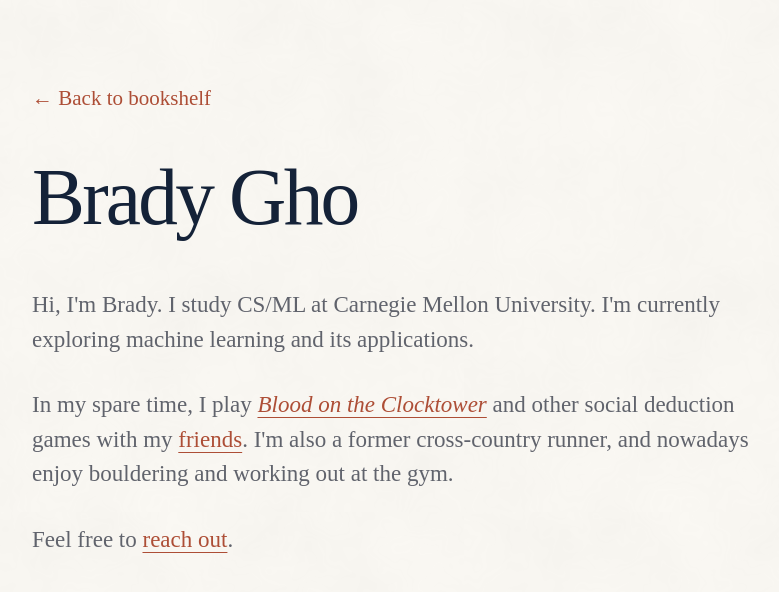
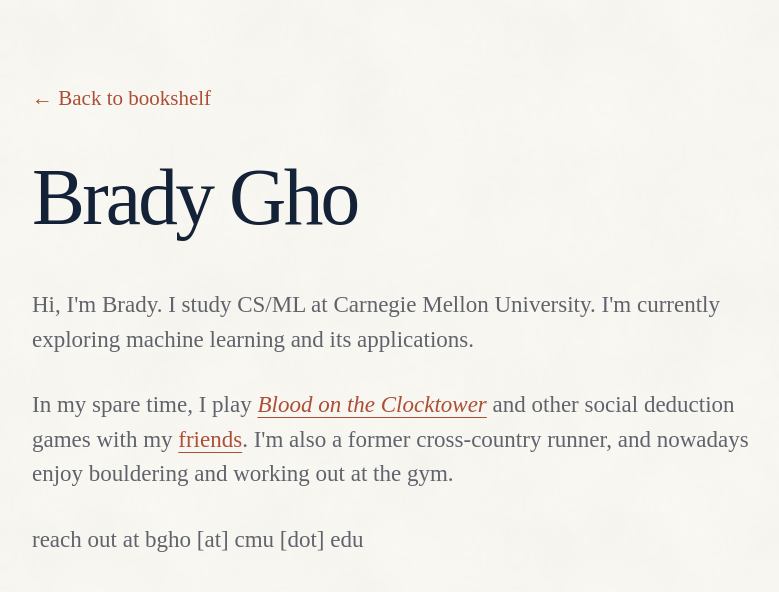
Before and after one commit to ghobrady/ghobrady.github.io, a Jekyll site: the page built from about.html, in a window 1280 px wide. Shown: the top 592 px of the page, without its empty margins (48-827 px from the left). Built offline with Jekyll 4.4.1, drawn with Linux system fonts in a browser that asks for light colours.

Commit message:
Update About contact line

```diff
--- a/about.html
+++ b/about.html
@@ -10,5 +10,5 @@ permalink: /about/
 <div class="about-copy prose">
   <p>Hi, I'm Brady. I study CS/ML at Carnegie Mellon University. I'm currently exploring machine learning and its applications.</p>
   <p>In my spare time, I play <a href="https://bloodontheclocktower.com/"><i>Blood on the Clocktower</i></a> and other social deduction games with my <a href="{{ '/friends/' | relative_url }}">friends</a>. I'm also a former cross-country runner, and nowadays enjoy bouldering and working out at the gym.</p>
-  <p>Feel free to <a href="mailto:bgho@andrew.cmu.edu">reach out</a>.</p>
+  <p>reach out at bgho [at] cmu [dot] edu</p>
 </div>
```
